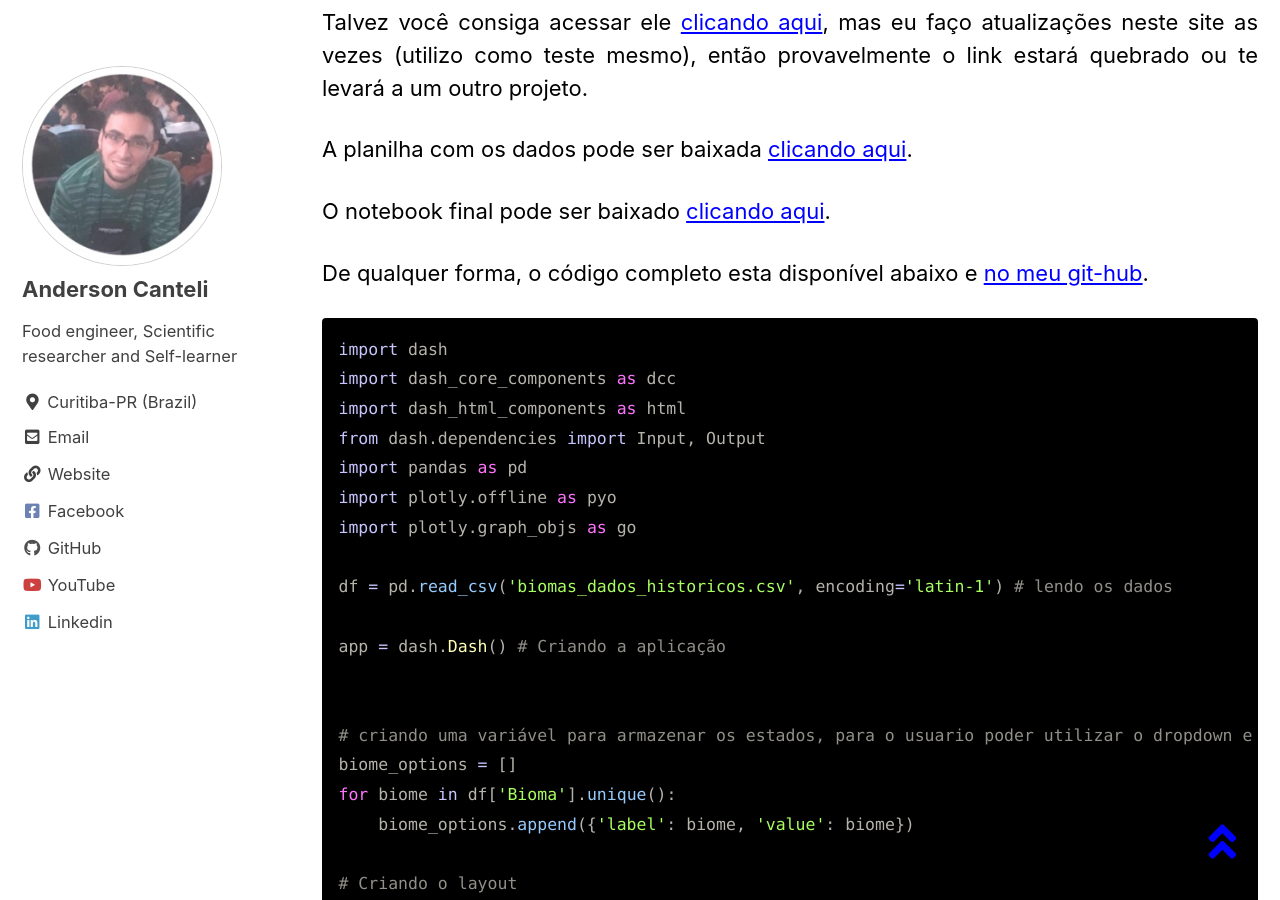
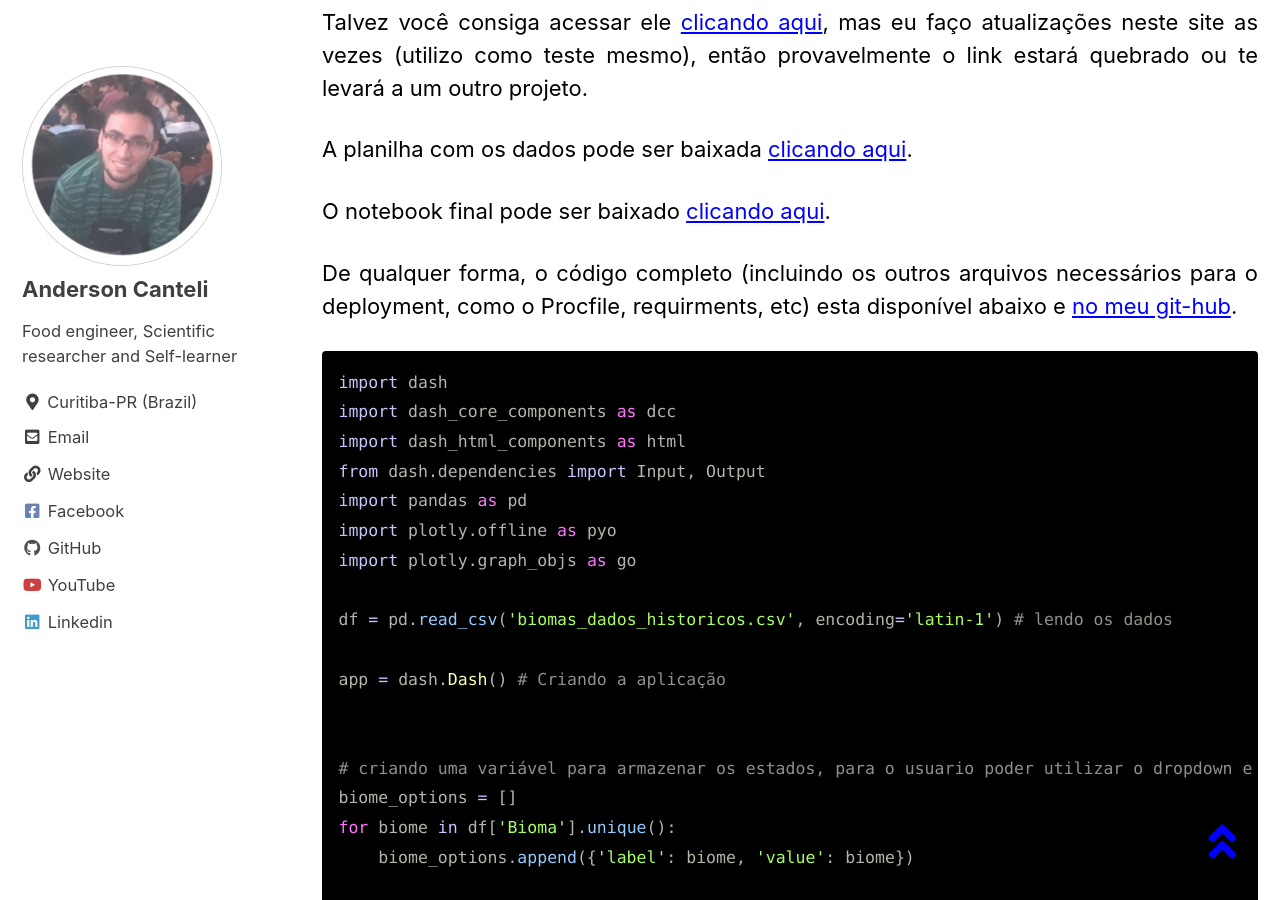
Before and after one commit to andersonmdcanteli/andersonmdcanteli.github.io, a Jekyll site: the page built from _posts/2021-02-06-Dashboards-Parte-3.md, in a window 1280 px wide and 900 px high, scrolled down 28255 px. Built offline with Jekyll 4.4.1, drawn with Linux system fonts in a browser that asks for light colours; cached includes are drawn as plain includes; some of the changed text lies outside the part shown.

Commit message:
Update 2021-02-06-Dashboards-Parte-3.md

```diff
--- a/_posts/2021-02-06-Dashboards-Parte-3.md
+++ b/_posts/2021-02-06-Dashboards-Parte-3.md
@@ -718,7 +718,7 @@ A planilha com os dados pode ser baixada <a href = "/assets/files/dashboards/bio
 
 O notebook final pode ser baixado <a href = "/assets/files/dashboards/queimadas-biomas-parte-3.ipynb" download="queimadas-biomas-parte-3.ipynb">clicando aqui</a>.
 
-De qualquer forma, o código completo esta disponível abaixo e <a href="https://github.com/andersonmdcanteli/dashboard_fires_in_bioma">no meu git-hub</a>.
+De qualquer forma, o código completo (incluindo os outros arquivos necessários para o deployment, como o Procfile, requirments, etc) esta disponível abaixo e <a href="https://github.com/andersonmdcanteli/dashboard_fires_in_bioma">no meu git-hub</a>.
 {: .text-justify}
 
 
```
